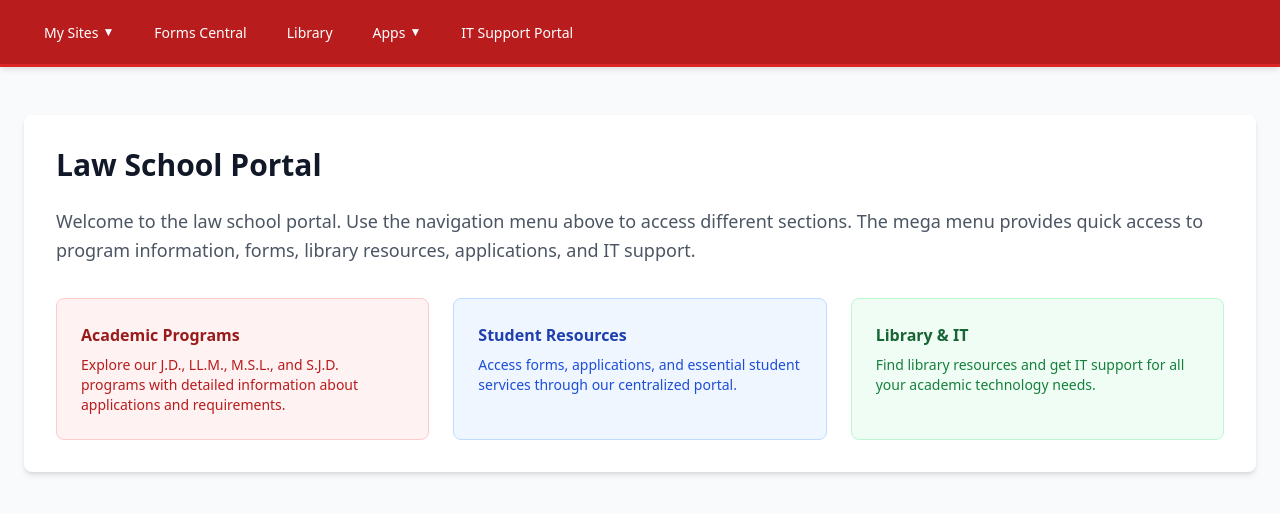
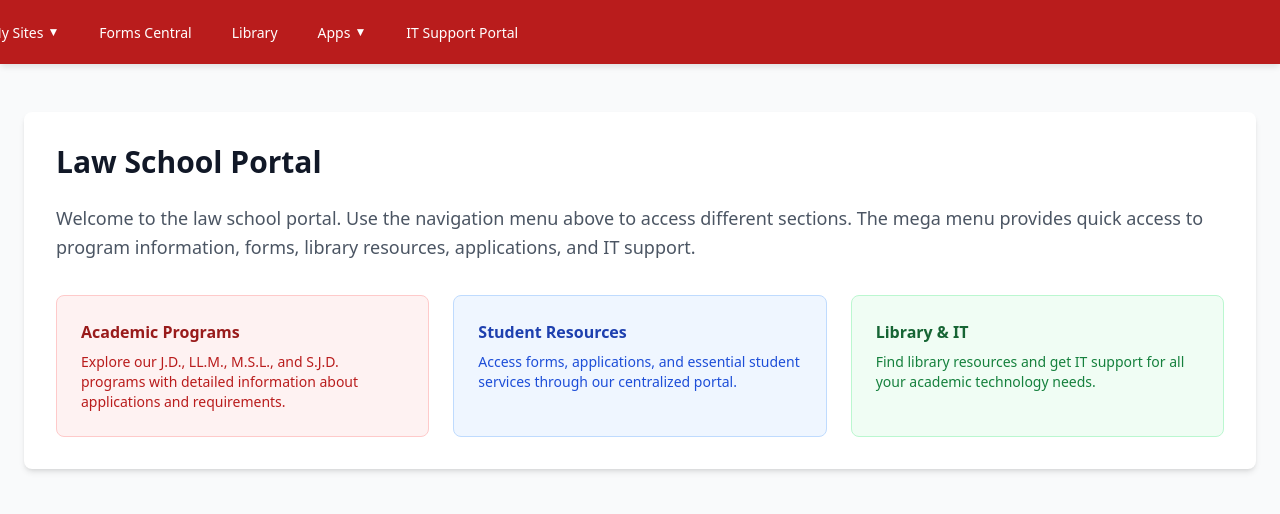
Before and after one commit to amitb26/MegaMenuExtension, a React (Vite) app: page / in a window 1280 px wide. Shown: the top 514 px of the page. Built offline with nearby package versions, Linux system fonts and the light colour scheme.

Commit message:
Updated MainMenu.module.scss

```diff
--- a/src/components/MainMenu.module.scss
+++ b/src/components/MainMenu.module.scss
@@ -4,7 +4,6 @@
   color: white;
   box-shadow: 0 4px 6px -1px rgba(0, 0, 0, 0.1);
   z-index: 1000;
-  border-bottom: 3px solid #dc2626; /* Red line at bottom */
 }
 
 .container {
@@ -15,7 +14,7 @@
 .header {
   display: flex;
   align-items: center;
-  justify-content: flex-start; /* Always align to left */
+  justify-content: space-between;
   height: 64px;
   padding: 0 16px;
 
@@ -41,9 +40,9 @@
   display: none;
   align-items: center;
   gap: 4px;
-  width: auto; /* Changed from 100% to auto */
-  margin-left: 0; /* Reset margin */
-  justify-content: flex-start; /* Keep left alignment */
+  width: 100%;
+  margin-left:-55px;
+  justify-content: flex-start; // Align items to the left
 
   @media (min-width: 768px) {
     display: flex;
@@ -56,7 +55,6 @@
 
 .navItem {
   position: relative;
-  flex-shrink: 0; /* Prevent items from shrinking */
 }
 
 .navButton {
@@ -95,7 +93,6 @@
 
 .mobileMenuButton {
   display: block;
-  margin-left: auto; /* Push mobile button to the right */
 
   @media (min-width: 768px) {
     display: none;
@@ -131,8 +128,9 @@
   box-shadow: 0 10px 15px -3px rgba(0, 0, 0, 0.1);
   border-top: 1px solid #e5e7eb;
   z-index: 40;
-  max-height: 70vh;
+  max-height: 75vh;
   overflow-y: auto;
+  border-bottom: 3px solid #dc2626;
 
   @media (min-width: 768px) {
     display: block;
@@ -179,11 +177,6 @@
   @media (min-width: 1200px) {
     grid-template-columns: repeat(5, 1fr);
     gap: 20px;
-  }
-
-  @media (min-width: 1400px) {
-    grid-template-columns: repeat(6, 1fr);
-    gap: 18px;
   }
 }
 
```
